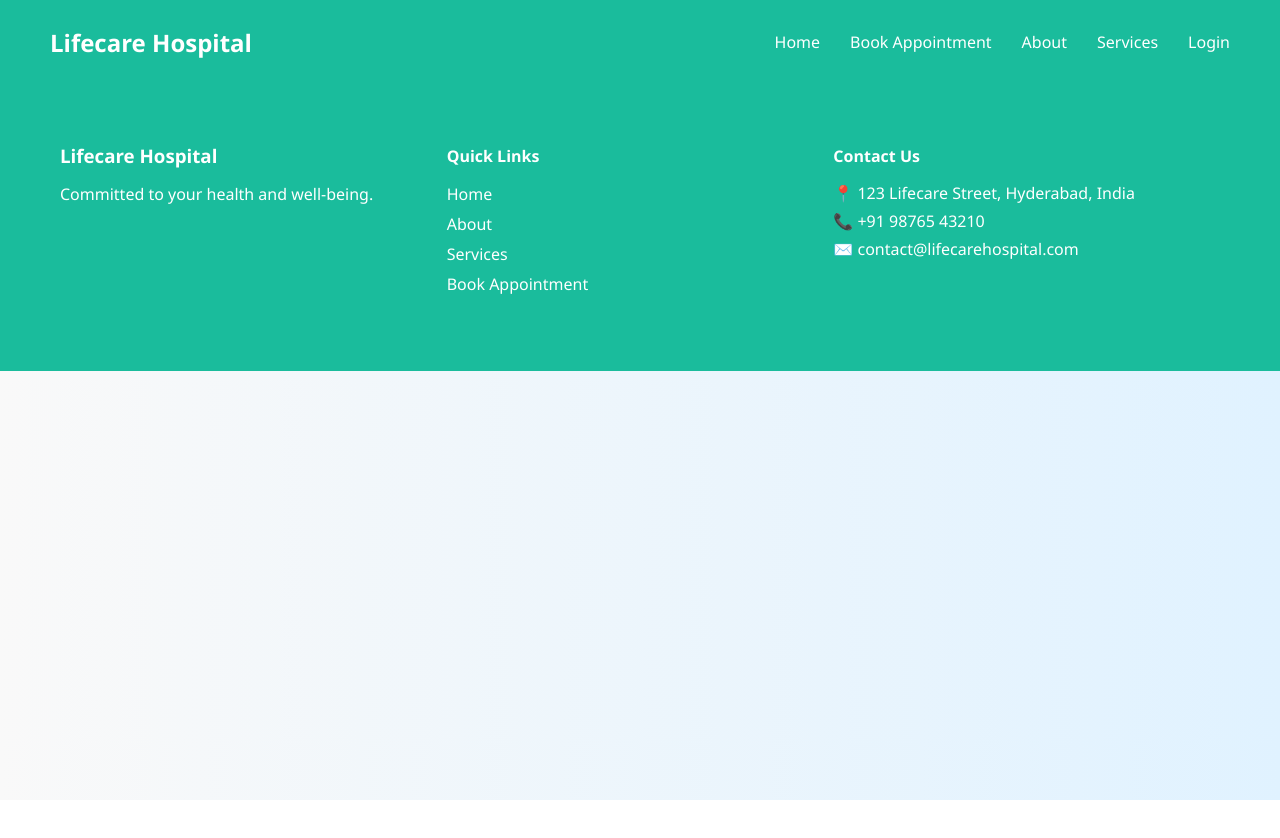
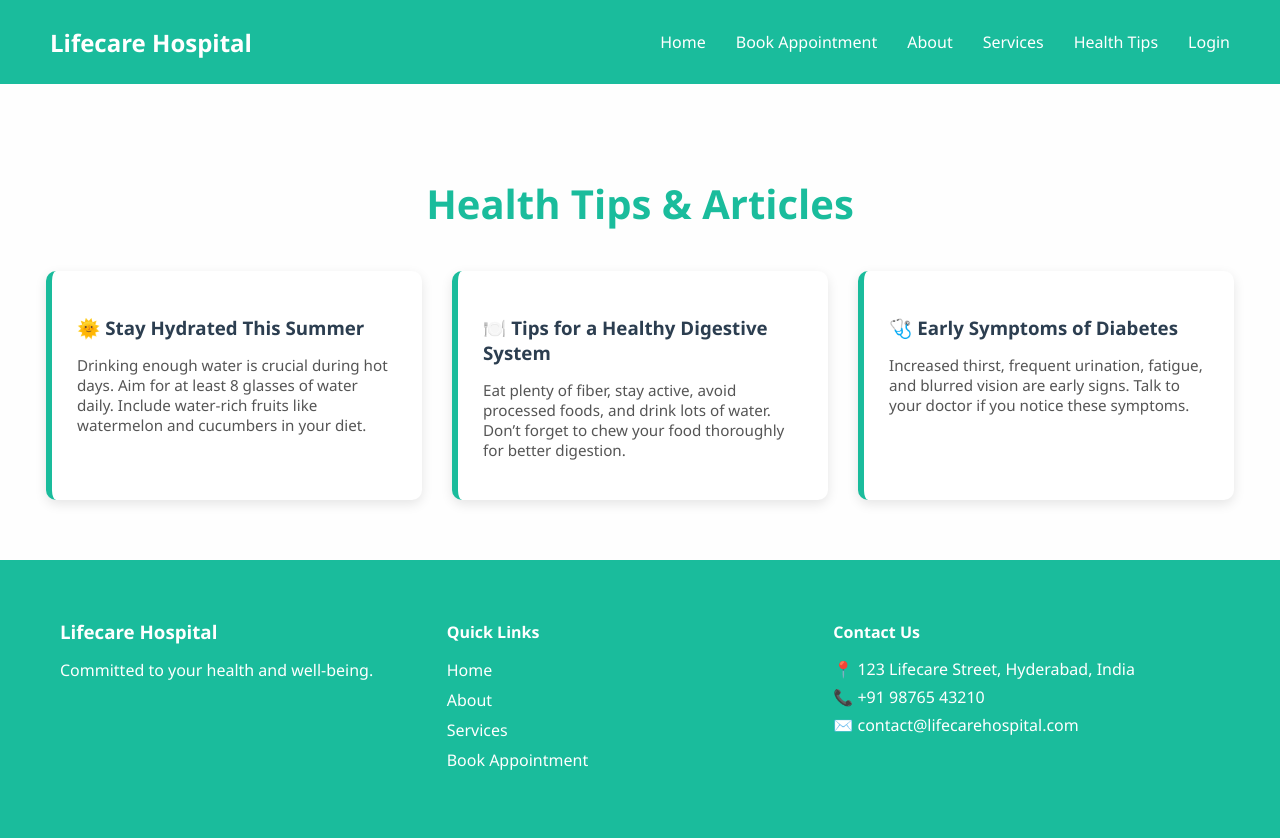
Before and after one commit to LakshmiSravya0810/appointment-booking-system, a React (Create React App) app in the folder appointment-booking-frontend/: page /health-tips in a window 1280 px wide. Shown: the top 838 px of the page. Before the commit the page ends 800 px from the top, so only its background shows below. Built offline with nearby package versions, Linux system fonts and the light colour scheme.

Commit message:
added home

```diff
--- a/appointment-booking-frontend/src/App.js
+++ b/appointment-booking-frontend/src/App.js
@@ -9,6 +9,7 @@ import Navbar from './components/Navbar';
 import About from './pages/About';
 import Services from './pages/Services';
 import Footer from './components/Footer';
+import HealthTips from './pages/HealthTips';
 import './App.css';
 
 function AppContent() {
@@ -27,6 +28,7 @@ function AppContent() {
         <Route path="/admin-dashboard" element={<AdminDashboard />} />
         <Route path="/about" element={<About />} />
         <Route path="/services" element={<Services />} />
+        <Route path="/health-tips" element={<HealthTips />} />
       </Routes>
 
       {!hideLayout && <Footer />}
--- a/appointment-booking-frontend/src/components/Navbar.js
+++ b/appointment-booking-frontend/src/components/Navbar.js
@@ -11,7 +11,9 @@ const Navbar = () => {
         <li><Link to="/book-appointment">Book Appointment</Link></li>
         <li><Link to="/about">About</Link></li>
         <li><Link to="/services">Services</Link></li>
+        <li><Link to="/health-tips">Health Tips</Link></li>
         <li><Link to="/login">Login</Link></li>
+
       </ul>
     </nav>
   );
--- /dev/null
+++ b/appointment-booking-frontend/src/pages/HealthTips.css
@@ -0,0 +1,43 @@
+.health-tips-container {
+  padding: 60px 40px;
+  background-color: #fefefe;
+  font-family: 'Segoe UI', sans-serif;
+}
+
+.health-tips-container h2 {
+  text-align: center;
+  color: #1abc9c;
+  font-size: 2.5rem;
+  margin-bottom: 40px;
+}
+
+.blog-cards {
+  display: flex;
+  justify-content: center;
+  flex-wrap: wrap;
+  gap: 30px;
+}
+
+.blog-card {
+  background: #ffffff;
+  border-left: 6px solid #1abc9c;
+  padding: 25px;
+  border-radius: 10px;
+  max-width: 320px;
+  box-shadow: 0 4px 12px rgba(0, 0, 0, 0.1);
+  transition: transform 0.3s ease;
+}
+
+.blog-card:hover {
+  transform: translateY(-6px);
+}
+
+.blog-card h3 {
+  color: #2c3e50;
+  margin-bottom: 12px;
+}
+
+.blog-card p {
+  font-size: 0.95rem;
+  color: #555;
+}
--- /dev/null
+++ b/appointment-booking-frontend/src/pages/HealthTips.js
@@ -0,0 +1,29 @@
+import React from 'react';
+import './HealthTips.css';
+
+const HealthTips = () => {
+  return (
+    <div className="health-tips-container">
+      <h2>Health Tips & Articles</h2>
+
+      <div className="blog-cards">
+        <div className="blog-card">
+          <h3>🌞 Stay Hydrated This Summer</h3>
+          <p>Drinking enough water is crucial during hot days. Aim for at least 8 glasses of water daily. Include water-rich fruits like watermelon and cucumbers in your diet.</p>
+        </div>
+
+        <div className="blog-card">
+          <h3>🍽️ Tips for a Healthy Digestive System</h3>
+          <p>Eat plenty of fiber, stay active, avoid processed foods, and drink lots of water. Don’t forget to chew your food thoroughly for better digestion.</p>
+        </div>
+
+        <div className="blog-card">
+          <h3>🩺 Early Symptoms of Diabetes</h3>
+          <p>Increased thirst, frequent urination, fatigue, and blurred vision are early signs. Talk to your doctor if you notice these symptoms.</p>
+        </div>
+      </div>
+    </div>
+  );
+};
+
+export default HealthTips;
--- a/appointment-booking-frontend/src/pages/Home.css
+++ b/appointment-booking-frontend/src/pages/Home.css
@@ -5,7 +5,7 @@
 /* Hero Section */
 .hero {
   position: relative;
-  height: 100vh;
+  height: 80vh;
   display: flex;
   align-items: center;
   justify-content: center;
@@ -29,13 +29,13 @@
 .hero-text h1 {
   font-size: 3rem;
   color: #1abc9c;
-  margin-bottom: 20px;
+  margin-bottom: 0px;
 }
 
 .hero-text p {
   font-size: 1.1rem;
   color: #2c3e50;
-  margin-bottom: 25px;
+  margin-bottom: 40px;
 }
 
 .hero-btn {
@@ -120,6 +120,51 @@
   box-shadow: 0 6px 20px rgba(0, 0, 0, 0.15);
 }
 
+/* Testimonials Section */
+.testimonials {
+  background-color: #f4fefc;
+  padding: 60px 40px;
+  text-align: center;
+}
+
+.testimonials h2 {
+  font-size: 2.5rem;
+  color: #1abc9c;
+  margin-bottom: 40px;
+}
+
+.testimonial-cards {
+  display: flex;
+  justify-content: center;
+  flex-wrap: wrap;
+  gap: 30px;
+}
+
+.testimonial-card {
+  background: white;
+  padding: 25px 20px;
+  max-width: 300px;
+  border-radius: 10px;
+  box-shadow: 0 4px 12px rgba(0, 0, 0, 0.1);
+  transition: transform 0.3s ease;
+}
+
+.testimonial-card:hover {
+  transform: translateY(-5px);
+}
+
+.testimonial-card p {
+  font-size: 1rem;
+  color: #555;
+  margin-bottom: 15px;
+  font-style: italic;
+}
+
+.testimonial-card h4 {
+  font-weight: bold;
+  color: #2c3e50;
+}
+
 /* Responsive Design */
 @media (max-width: 768px) {
   .hero {
@@ -132,7 +177,8 @@
     margin-top: 30px;
   }
 
-  .cards {
+  .cards,
+  .testimonial-cards {
     flex-direction: column;
     align-items: center;
   }
--- a/appointment-booking-frontend/src/pages/Home.js
+++ b/appointment-booking-frontend/src/pages/Home.js
@@ -14,9 +14,6 @@ const Home = () => {
             <Link to="/book-appointment" className="hero-btn">Book Appointment</Link>
           </div>
         </div>
-        {/* <div className="hero-image">
-          <img src="https://cdn.pixabay.com/photo/2017/08/06/00/06/people-2583443_1280.jpg" alt="Hospital" />
-        </div> */}
       </section>
 
       {/* Services Section */}
@@ -40,6 +37,25 @@ const Home = () => {
           </div>
         </div>
       </section>
+
+      {/* Testimonials Section */}
+      <section className="testimonials">
+        <h2>What Our Patients Say</h2>
+        <div className="testimonial-cards">
+          <div className="testimonial-card">
+            <p>“The doctors at Lifecare were incredibly kind and professional. I felt safe and cared for every step of the way!”</p>
+            <h4>- Aisha R.</h4>
+          </div>
+          <div className="testimonial-card">
+            <p>“Booking my appointment online was so easy. The staff were very friendly and the service was top-notch.”</p>
+            <h4>- Rahul M.</h4>
+          </div>
+          <div className="testimonial-card">
+            <p>“I visited for a routine checkup and ended up recommending Lifecare to my entire family. Great experience!”</p>
+            <h4>- Priya K.</h4>
+          </div>
+        </div>
+      </section>
     </div>
   );
 };
```
Also changed, not shown: 1 other file (tests, documents, lock files or other folders).
